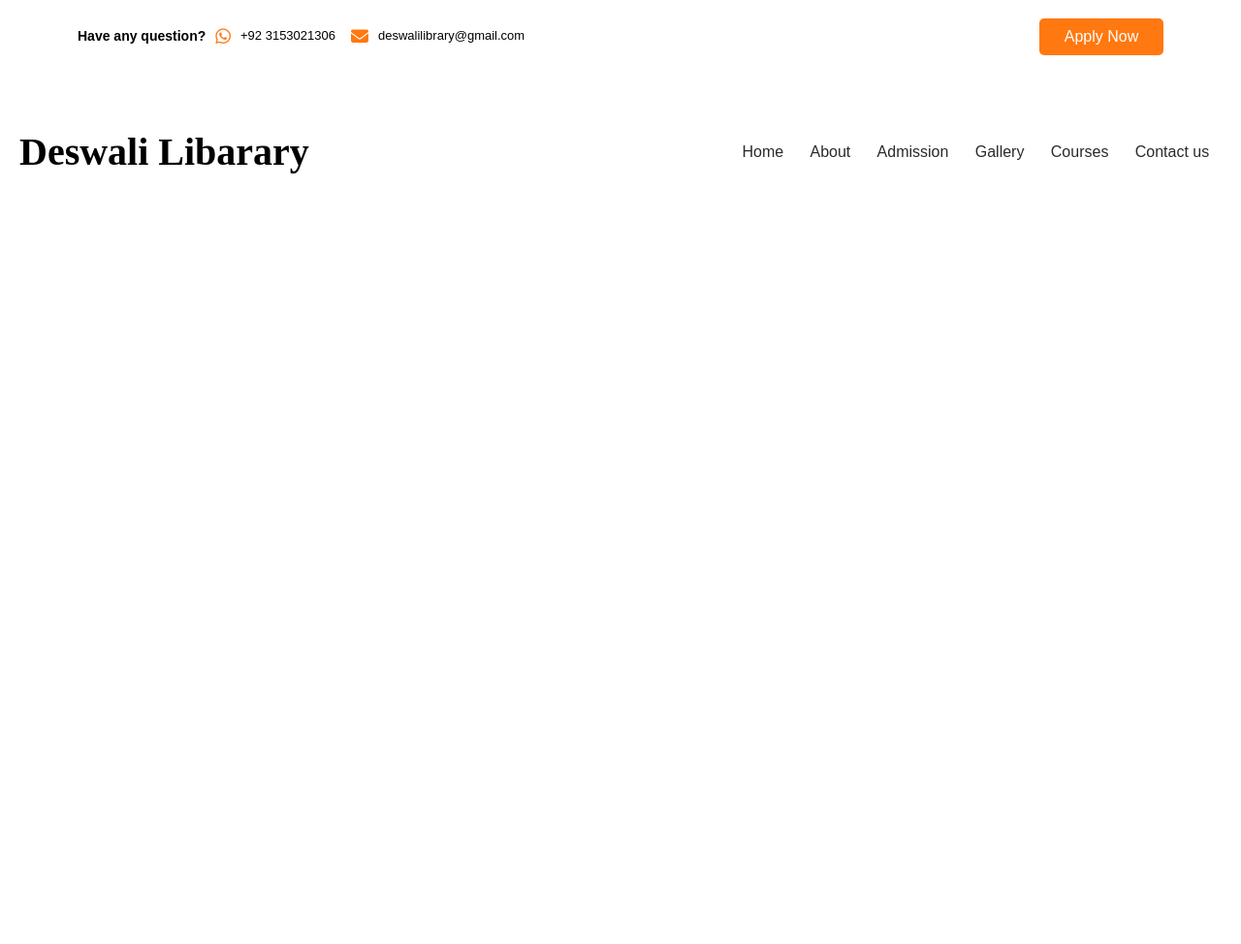
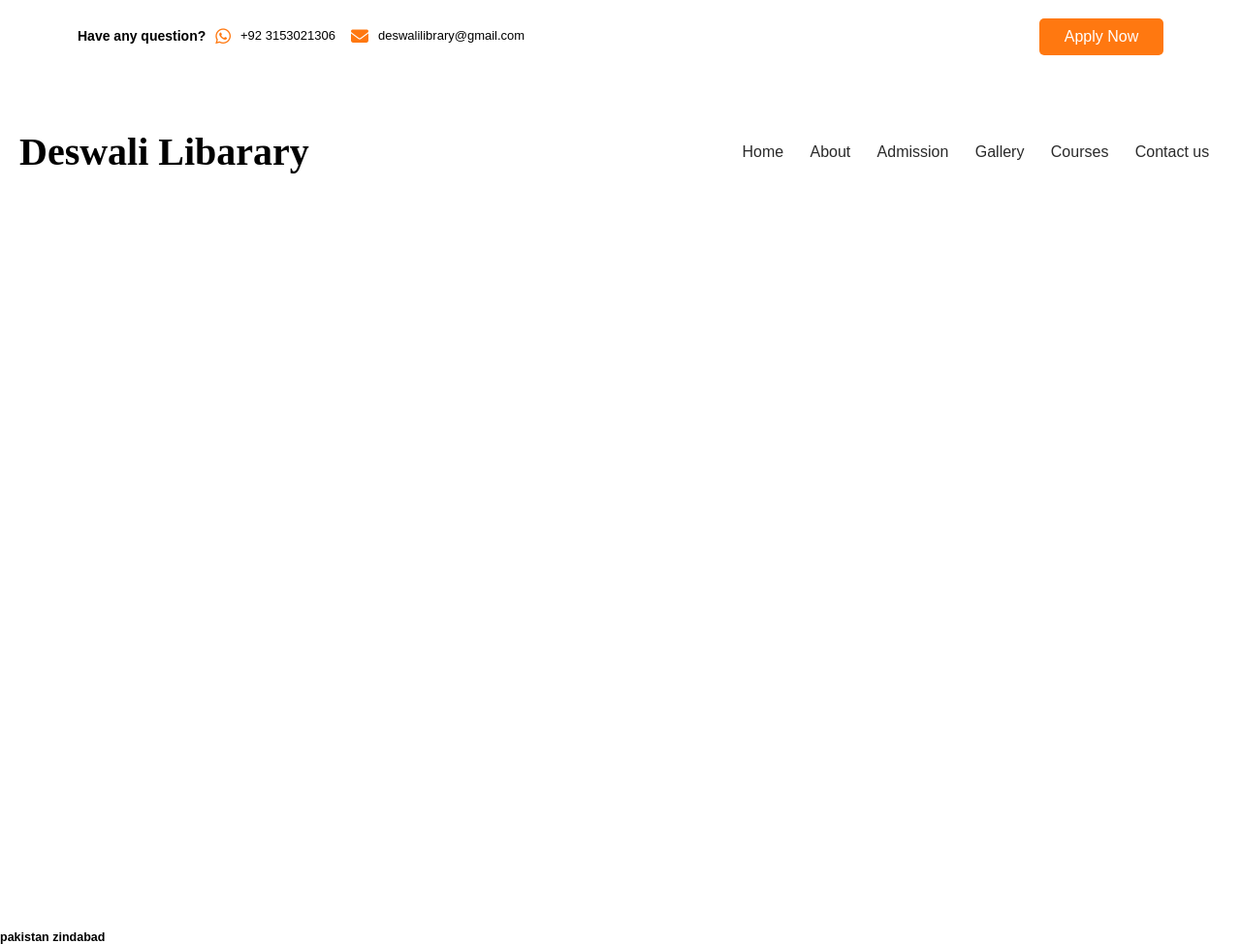
Before and after one commit to saadahsan2023/projectofdeswalilibrary, a plain HTML site: page index.html in a window 1280 px wide. Shown: the whole page at 97% size. Drawn offline with Linux system fonts and the light colour scheme; a web font is replaced by a local one.

Commit message:
first commit

```diff
--- a/index.html
+++ b/index.html
@@ -85,6 +85,8 @@
 
     </header>
 
+    <h1>pakistan zindabad</h1>
+
     <script src="script.js"></script>
 </body>
 
```
